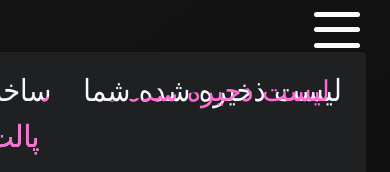
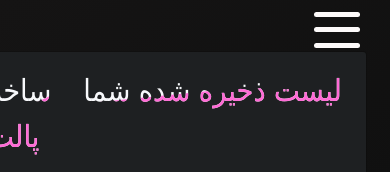
Before and after one commit to Alireza-WebDeveloper/ColorHunt_MVC, a website built with Parcel: page index.html in a window 390 px wide. Shown: the top 172 px of the page. Built offline with nearby package versions, Linux system fonts and the light colour scheme; files whose address does not match are found by name.

Commit message:
Initial commit

```diff
--- a/index.html
+++ b/index.html
@@ -80,7 +80,7 @@
                     <li class="nav-item list-Tabs"><a href="#1111" class="link-Tabs dropdown-item nav-link" data-tab="about" data-text="درباره ما">درباره ما</a></li>
                     <li class="nav-item list-Tabs"><a href="#2222" class="link-Tabs dropdown-item nav-link" data-tab="palette" data-text="پالت ها">پالت ها</a></li>
                     <li class="nav-item list-Tabs"><a href="#3333" class="link-Tabs nav-link" data-tab="create-Pallete" data-bs-toggle="modal" data-bs-target="#createPallete" data-text="ساخت پالت">ساخت پالت</a></li>
-                    <li class="nav-item list-Tabs"><a href="#4444" class="link-Tabs dropdown-item nav-link" data-tab="bookmark-list2" data-bs-toggle="modal" data-bs-target="#bookmark-list2" data-text="لیست ذخیره شده ما" >لیست ذخیره شده شما</a></li>
+                    <li class="nav-item list-Tabs"><a href="#4444" class="link-Tabs dropdown-item nav-link" data-tab="bookmark-list2" data-bs-toggle="modal" data-bs-target="#bookmark-list2" data-text="لیست ذخیره شده شما" >لیست ذخیره شده شما</a></li>
                   </ul>
                 </div>
               </section>
```
